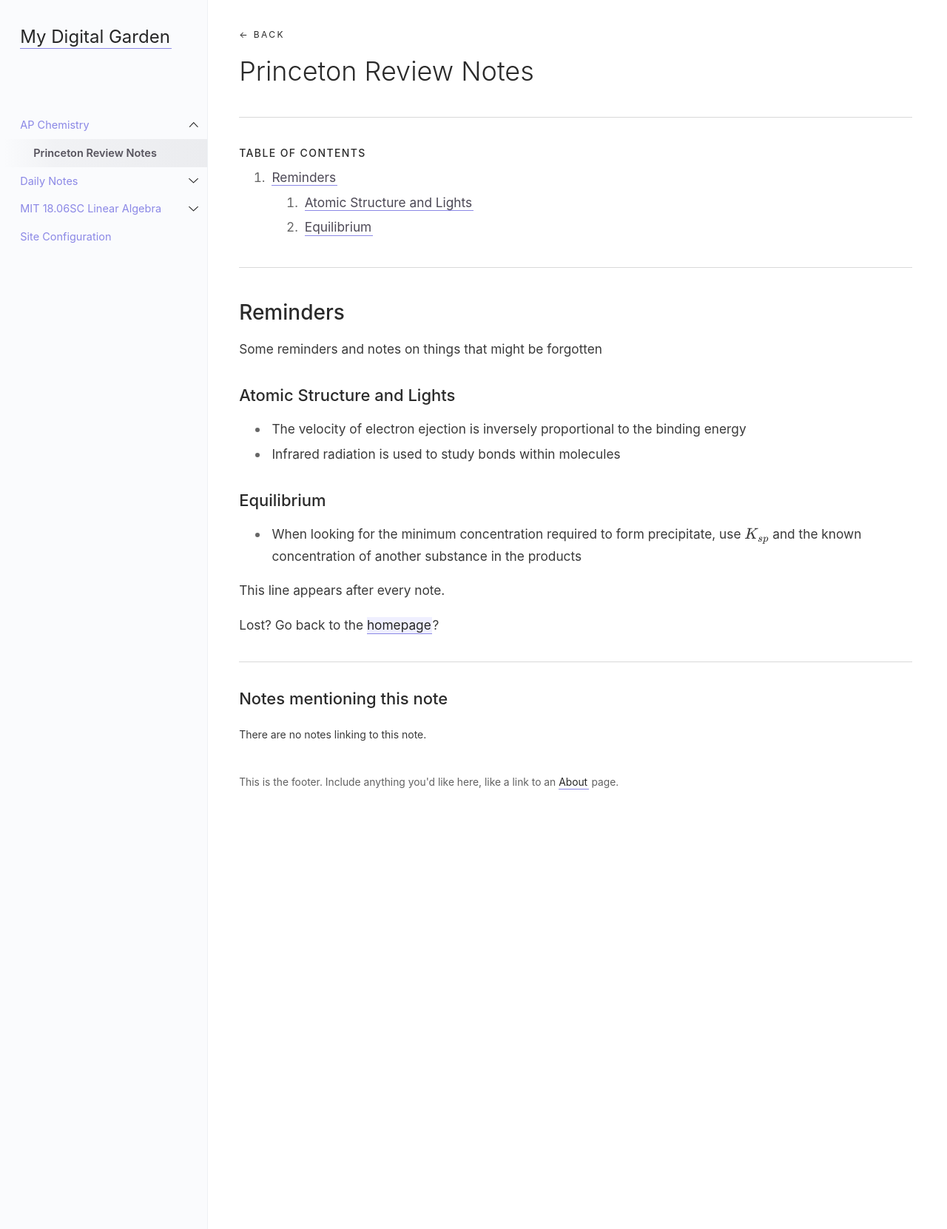
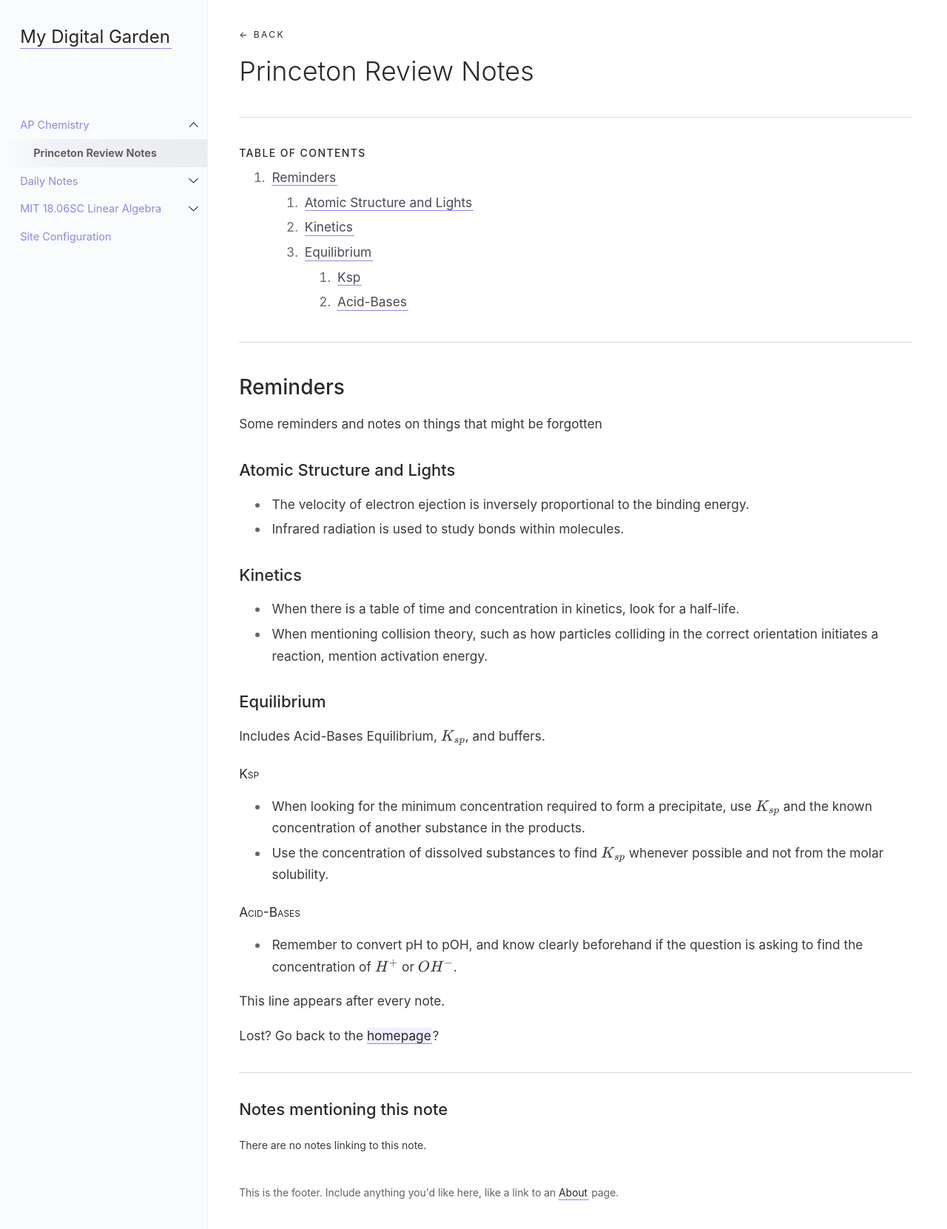
Before and after one commit to andyw-0612/andyw-0612.github.io, a Jekyll site: the page built from _notes/AP Chemistry/Princeton Review Notes.md, in a window 1280 px wide. Shown: the top 1661 px of the page at 74% size. Built offline with Jekyll 4.4.1, drawn with Linux system fonts in a browser that asks for light colours.

Commit message:
vault backup: 2023-04-17 18:56:34

```diff
--- a/_notes/AP Chemistry/Princeton Review Notes.md
+++ b/_notes/AP Chemistry/Princeton Review Notes.md
@@ -14,8 +14,20 @@
 Some reminders and notes on things that might be forgotten
 
 ### Atomic Structure and Lights
-- The velocity of electron ejection is inversely proportional to the binding energy
-- Infrared radiation is used to study bonds within molecules
+- The velocity of electron ejection is inversely proportional to the binding energy.
+- Infrared radiation is used to study bonds within molecules.
+
+### Kinetics
+- When there is a table of time and concentration in kinetics, look for a half-life.
+- When mentioning collision theory, such as how particles colliding in the correct orientation initiates a reaction, mention activation energy.
+
 
 ### Equilibrium
-- When looking for the minimum concentration required to form precipitate, use $K_{sp}$ and the known concentration of another substance in the products
+Includes Acid-Bases Equilibrium, $K_{sp}$, and buffers.
+
+#### Ksp
+- When looking for the minimum concentration required to form a precipitate, use $K_{sp}$ and the known concentration of another substance in the products.
+- Use the concentration of dissolved substances to find $K_{sp}$ whenever possible and not from the molar solubility.
+
+#### Acid-Bases
+- Remember to convert pH to pOH, and know clearly beforehand if the question is asking to find the concentration of $H^{+}$ or $OH^{-}$.
```
